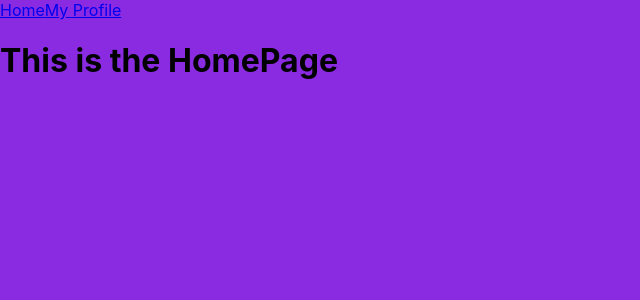
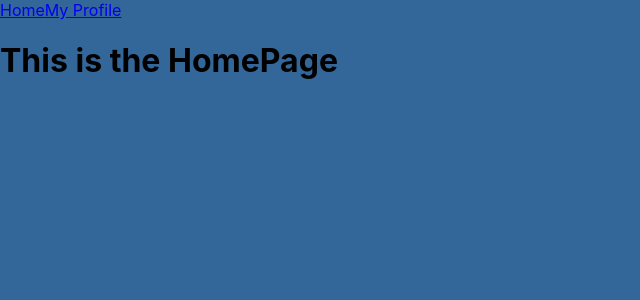
Before and after one commit to CarlMM/WorkoutJournalApp, a React (Vite) app in the folder WorkoutJournalFrontend/: page / in a window 1280 px wide. Shown: the top 300 px of the page, without its empty margins (0-640 px from the left). Built offline with nearby package versions, Linux system fonts and the light colour scheme.

Commit message:
rename, css and putting cssfile in seperate folder

```diff
--- a/WorkoutJournalFrontend/src/component/Home.jsx
+++ b/WorkoutJournalFrontend/src/component/Home.jsx
@@ -1,5 +1,5 @@
 import React from 'react'
-import '../cssFolder/HomeCss.css'
+import '../cssFolder/Home-style.css'
 
 function Home(){
     const welcomeMessage = "This is the HomePage"
--- a/WorkoutJournalFrontend/src/index.css
+++ b/WorkoutJournalFrontend/src/index.css
@@ -8,7 +8,7 @@ body {
     sans-serif;
   -webkit-font-smoothing: antialiased;
   -moz-osx-font-smoothing: grayscale;
-  background-color: blueviolet;
+  background-color: #336699;
 
 }
 
```
Also changed, not shown: WorkoutJournalFrontend/src/cssFolder/Home-style.css (renamed from WorkoutJournalFrontend/src/cssFolder/HomeCss.css).
